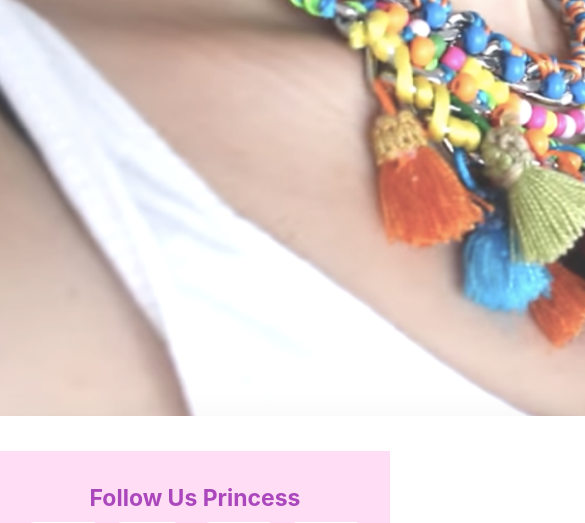
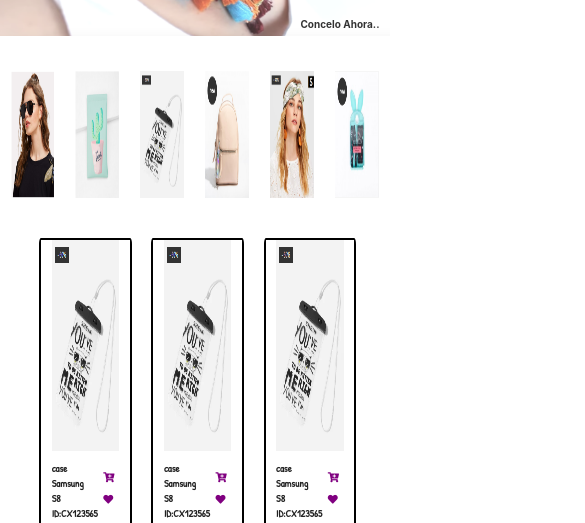
Before and after one commit to Lizbethperez/SAP-ECOMMERCE-PRINCESS, a plain HTML site: page index.html in a window 390 px wide. Shown: the part 911-1434 px from the top of the page, 585 px wide, since content can reach past the window. Drawn offline with nearby package versions, Linux system fonts and the light colour scheme; a web font is replaced by a local one.

Commit message:
Avances en el de la vita principal adaptado a mobile, y realizacion de lo que sera el primer template de los productos

```diff
--- a/css/main.css
+++ b/css/main.css
@@ -36,6 +36,7 @@ nav i.material-icons {
     color: #af4fe0;
     font-size: 30px;
 }
+/*FORMATOS TABS*/
 .tabs.tabs-transparent .tab a{
     color: #af4fe0;
     font-size: 18px;
@@ -43,7 +44,7 @@ nav i.material-icons {
     font-weight: bolder;
     padding: 0 30px;
 }
-
+/*FORMATOS CARRUSEL*/
 .carousel{
     height: 50vh;
 }
@@ -82,7 +83,7 @@ margin-bottom: 5px;
     width: 100%
     }
 
-/*FORMATOS PARA EL CONTENIDO PRINCIPAL */
+/*FORMATOS PARA EL CONTENIDO PRINCIPAL PRIMERA SECCION */
 .format-First-Item{
     background-image: url("../assets/accesoriosCabello.jpg");
     background-size: cover;
@@ -115,6 +116,7 @@ margin-bottom: 5px;
      font-weight: bolder;
      margin-top:25vh;
  }
+
 /*formatos segunda seccion*/
  .format-img-section2{
     width: 100%;
@@ -137,8 +139,36 @@ margin-bottom: 5px;
       font-weight: bolder;
       margin-left: 75px;
  }
+/* tercera seccion */
+.format-img-section3{
+    width: 100%;
+    height: 40vh;
+}
+/*formatos para el template*/
+.format-template{
+    border: 2px solid black;
+    border-radius: 2%;
 
-/*FORMATOS BARRA DE NAVEGACION PARA LA VERSION MOBILE*/
+}
+.format-img-description{
+    width: 60%;
+    height: 40vh;
+}
+.format-text-template{
+  font-size: 15px;
+  font-family: 'Patrick Hand', cursive;
+  font-weight: bolder;
+  margin-left: 3em;
+}
+div ul li a i{
+  font-size: 20px;
+  color:purple;
+  margin-bottom: 1em;
+}
+#template-Product-description, #product1, #product2, #product3{
+    margin-left: 5em;
+}
+/*FORMATOS PARA VERSION MOBILE*/
 @media(max-width:425px){
     h3{
         font-family: 'Pinyon Script', cursive;
@@ -146,19 +176,22 @@ margin-bottom: 5px;
         font-size: 30px;
         font-weight: 700;
     }
+    /*FORMATOS TABS*/
     .tabs.tabs-transparent .tab a{
         color: #af4fe0;
         font-size: 10px;
         font-family: 'Modern Antiqua', cursive;
         padding: 0 2px;
     }
+    /*FORMATOS CARRUSEL*/
     .carousel{
         height: 20vh;
     }
-
     .carousel .carousel-item>img {
         height: 20vh;
     }
+
+    /*FORMATOS FOOTER*/
     .container div .format-text-footer{
         color:#af4fe0;
         font-size: 10px;
@@ -167,9 +200,9 @@ margin-bottom: 5px;
         background-color:white;
         padding: 5px;
         border-radius: 4%;
-        /*border:1px double #af4fe0;*/
         margin: 1px;
     }
+    /*FORMATOS PRIMERA SECCION*/
     .format-First-Item{
         background-image: url("../assets/accesoriosCabello.jpg");
         background-size: cover;
@@ -195,4 +228,63 @@ margin-bottom: 5px;
        margin-top: 1em;
        margin-left:2em;
     }
+    section  div p{
+        color:white;
+        font-family: 'Segoe UI', Tahoma, Geneva, Verdana, sans-serif;
+        font-size: 15px;
+        font-weight: bolder;
+        margin-top:15vh;
+    }
+    #first-Image:hover{
+        opacity: 1;
+    }
+    /*FORMATOS SEGUNDA SECCION*/
+    section div .format-img1-section2 p{
+        color:black;
+        font-size: 15px;
+        margin-left: 20em;
+    }
+    section div .format-img1-section2 a span{
+        color:black;
+         font-size:10px;
+         font-weight: bolder;
+         margin-left: 75px;
+    }
+    .format-img1-section2{
+        background-image: url("../assets/collares2.png");
+        height: 25vh;
+    }
+    /* tercera seccion */
+    .format-img-section3{
+         width: 100%;
+        height: 15vh;
+   }
+   /*formatos para el template*/
+    .format-template{
+        border: 2px solid black;
+        border-radius: 2%;
+
+    }
+    .format-img-description{
+        width: 45%;
+        height: 25vh;
+    }
+    .format-text-template{
+        font-size: 10px;
+        font-family: 'Patrick Hand', cursive;
+        font-weight: bolder;
+        margin-left: 2.2em;
+    }
+    div ul li a i{
+        font-size: 10px;
+        color:purple;
+        margin-bottom: 0.5em;
+    }
+        #template-Product-description, #product1, #product2, #product3{
+         margin-left: 1.4em;
+         margin-bottom: 1em;
+    }
+    #product1>.row, #product2>.row, #product3>.row {
+        margin-bottom: 0;
+    }
 }
--- a/index.html
+++ b/index.html
@@ -7,6 +7,7 @@
     <meta http-equiv="X-UA-Compatible" content="ie=edge">
     <link rel="stylesheet" href="https://use.fontawesome.com/releases/v5.2.0/css/all.css" integrity="sha384-hWVjflwFxL6sNzntih27bfxkr27PmbbK/iSvJ+a4+0owXq79v+lsFkW54bOGbiDQ" crossorigin="anonymous">
     <link href="https://fonts.googleapis.com/css?family=Modern+Antiqua|Pinyon+Script" rel="stylesheet">
+    <link href="https://fonts.googleapis.com/css?family=Patrick+Hand" rel="stylesheet">
     <link href="https://fonts.googleapis.com/icon?family=Material+Icons" rel="stylesheet">
     <link rel="stylesheet" href="css/assets/materialize.min.css">
     <link rel="stylesheet" href="css/main.css">
@@ -71,14 +72,77 @@
     </section>
     <section>
         <div class="row">
-            <div class="col l12 format-img1-section2">
+            <div class="col l12 s12 format-img1-section2">
                 <p>LO MAS NUEVO</p>
-                <a class="right" href="#"><span>Concoelo Ahora..</span></a>
+                <a class="right" href="#"><span>Concelo Ahora..</span></a>
         </div>
         </div>
     </section>
+    <section>
+        <div class="row">
+            <div class="col l2 s2"><img class="format-img-section3" src="assets/lentes1.png" alt="lentes"></div>
+            <div class="col l2 s2"><img class="format-img-section3" src="assets/love.png" alt="product1"></div>
+            <div class="col l2 s2"><img class="format-img-section3" src="assets/love2.png" alt="product2"></div>
+            <div class="col l2 s2"><img class="format-img-section3" src="assets/love3.png" alt="product3"></div>
+            <div class="col l2 s2"><img class="format-img-section3" src="assets/love4.png" alt="product4"></div>
+            <div class="col l2 s2"><img class="format-img-section3" src="assets/love5.png" alt="product5"></div>
 
+        </div>
+    </section>
 
+    <!--TEMPLATE DESCRIPCION DE CADA PRODUCTO-->
+    <section>
+        <div class="row" id="template-Product-description">
+            <div class="col l3 s3 format-template" id="product1">
+                <div class="row">
+                   <img class="col l12 s12 format-img-description"src="assets/love2.png" alt="">
+                </div>
+                <div class="row">
+                    <ul class="col l7 s7 format-text-template">
+                        <li>case Samsung S8</li>
+                        <li>ID:CX123565</li>
+                        <li><u>$155.00</u></li>
+                    </ul>
+                    <ul class="col l2 s2 offset-l1">
+                        <li><a href="#"><i class="fas fa-cart-plus"></i></a></li>
+                        <li><a href="#"><i class="fas fa-heart"></i></a></li>
+                    </ul>
+                </div>
+            </div>
+            <div class="col l3 s3 format-template"id="product2">
+                    <div class="row">
+                       <img class="col l12 s12 format-img-description"src="assets/love2.png" alt="">
+                    </div>
+                    <div class="row">
+                        <ul class="col l7 s7 format-text-template">
+                            <li>case Samsung S8</li>
+                            <li>ID:CX123565</li>
+                            <li><u>$155.00</u></li>
+                        </ul>
+                        <ul class="col l2 s2 offset-l1">
+                            <li><a href="#"><i class="fas fa-cart-plus"></i></a></li>
+                            <li><a href="#"> <i class="fas fa-heart"></i></a></li>
+                        </ul>
+                    </div>
+                </div>
+                <div class="col l3 s3 format-template" id="product3">
+                        <div class="row">
+                           <img class="col l12 s12 format-img-description"src="assets/love2.png" alt="">
+                        </div>
+                        <div class="row">
+                            <ul class="col l7 s7 format-text-template">
+                                <li>case Samsung S8</li>
+                                <li>ID:CX123565</li>
+                                <li><u>$155.00</u></li>
+                            </ul>
+                            <ul class="col l2 s2 offset-l1">
+                                <li><a href="#"><i class="fas fa-cart-plus"></i></a> </li>
+                                <li><a href="#"> <i class="fas fa-heart"></i></a></li>
+                            </ul>
+                        </div>
+                    </div>
+        </div>
+    </section>
     <footer class="page-footer">
         <div class="container">
             <h5 class="center format-text-footer">Follow Us Princess</h5>
```
Also changed, not shown: assets/lentes1.png (added), assets/love.png (added), assets/love2.png (added), assets/love3.png (added), assets/love4.png (added), assets/love5.png (added).
